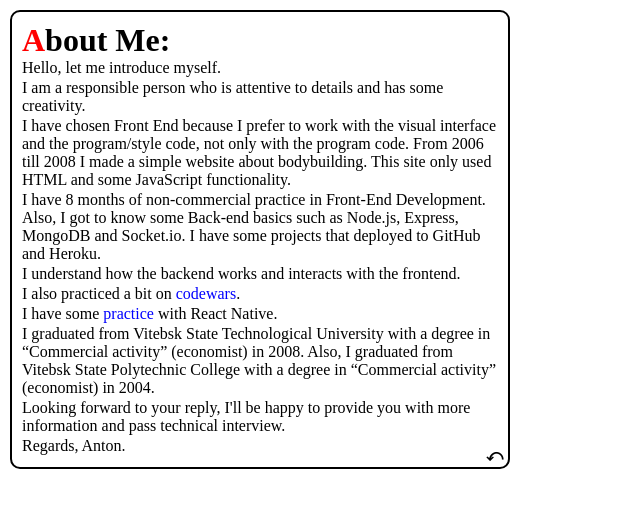
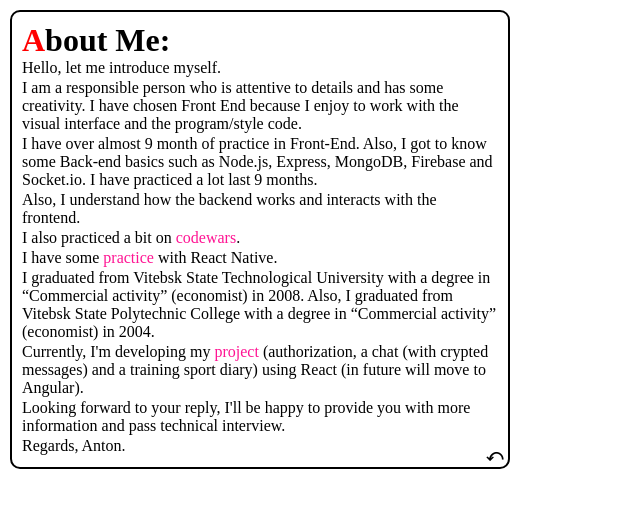
Before and after one commit to DeguzBelarus/CV, a React (Create React App) app: page /about in a window 1280 px wide. Shown: the top 508 px of the page, without its empty margins (0-640 px from the left). Built offline with nearby package versions, Linux system fonts and the light colour scheme.

Commit message:
info updated, some visual improvements were added

```diff
--- a/src/components/Header/Header.jsx
+++ b/src/components/Header/Header.jsx
@@ -28,7 +28,7 @@ const Header = () => {
         >
           <a href="mailto:deguz@mail.ru">
             Напишсать мне ;)
-            <p>&#128386; ➠</p>
+            <p>&#9993;</p>
           </a>
 
           <img
--- a/src/components/Header/Header.scss
+++ b/src/components/Header/Header.scss
@@ -46,7 +46,7 @@ header {
         filter: saturate(125%);
         box-sizing: border-box;
         transition-property: transform, box-shadow;
-        transition-duration: 0.85s;
+        transition-duration: 1.8s;
         transition-timing-function: ease-out;
         cursor: pointer;
         z-index: 1;
--- a/src/components/Main/Main.jsx
+++ b/src/components/Main/Main.jsx
@@ -1,12 +1,33 @@
+import { useEffect, useState } from "react";
 import { Link } from "react-router-dom";
 import "./Main.scss";
 
 const Main = () => {
+  const [value, setValue] = useState(0);
+
+  useEffect(() => {
+    let loadingValue = 0;
+
+    const interval = setInterval(() => {
+      loadingValue++;
+      setValue(loadingValue);
+      if (loadingValue === 100) clearInterval(interval);
+    }, 35);
+  }, []);
+
   return (
     <main>
       <div className="skills">
         <div className="skills-hard">
           <h4>Hard skills:</h4>
+
+          {value < 100 ? (
+            <p>
+              Loading...
+              <span className="loading-value">{value}</span>%
+            </p>
+          ) : (
+            <div className="skills-wrapper">
               <p>JavaScript (ES6)</p>
               <p>CSS3, SCSS</p>
               <p>HTML5</p>
@@ -18,9 +39,19 @@ const Main = () => {
               <p>Socket.io (basic)</p>
               <p>Git</p>
             </div>
+          )}
+        </div>
 
         <div className="skills-soft">
           <h4>Soft skills:</h4>
+
+          {value < 100 ? (
+            <p>
+              Loading...
+              <span className="loading-value">{value}</span>%
+            </p>
+          ) : (
+            <div className="skills-wrapper">
               <p>Creativity</p>
               <p>Adaptability</p>
               <p>Critical thinking</p>
@@ -28,10 +59,12 @@ const Main = () => {
               <p>Quick learning</p>
               <p>Friendliness</p>
             </div>
+          )}
+        </div>
 
         <div className="languages">
           <h4>Languages:</h4>
-          <p>Eng&shy;lish: A2 (in prog&shy;ress)</p>
+          <p>Eng&shy;lish: A2-B1 (in prog&shy;ress)</p>
           <p>French: A1</p>
           <p>Rus&shy;si&shy;an/Be&shy;la&shy;ru&shy;sian: na&shy;ti&shy;ve</p>
         </div>
--- a/src/components/Main/Main.scss
+++ b/src/components/Main/Main.scss
@@ -8,6 +8,19 @@ main {
   }
 
   .skills {
+    .skills-wrapper {
+      width: 100%;
+      height: 0;
+      display: flex;
+      flex-direction: column;
+      align-items: center;
+      justify-content: flex-start;
+      overflow: hidden;
+      animation-name: decompress;
+      animation-fill-mode: forwards;
+      animation-duration: 1.5s;
+    }
+
     .skills-hard {
       width: 200px;
       display: flex;
@@ -20,6 +33,10 @@ main {
       border-top-color: transparent;
       border-bottom-color: transparent;
       border-radius: 15px;
+
+      .loading-value {
+        color: deeppink;
+      }
     }
 
     .skills-soft {
@@ -34,6 +51,10 @@ main {
       border-top-color: transparent;
       border-bottom-color: transparent;
       border-radius: 15px;
+
+      .loading-value {
+        color: deeppink;
+      }
     }
 
     .languages {
@@ -132,14 +153,14 @@ main {
 
       .skills-hard {
         width: 49%;
-        height: 215px;
+        height: 220px;
         float: left;
         margin-right: 5px;
       }
 
       .skills-soft {
         width: 49%;
-        height: 215px;
+        height: 220px;
       }
 
       .languages {
@@ -178,14 +199,14 @@ main {
 
       .skills-hard {
         width: 49%;
-        height: 215px;
+        height: 220px;
         float: left;
         margin-right: 5px;
       }
 
       .skills-soft {
         width: 49%;
-        height: 215px;
+        height: 220px;
       }
 
       .languages {
@@ -205,12 +226,12 @@ main {
 
       .skills-hard {
         width: 100%;
-        height: 215px;
+        height: 220px;
       }
 
       .skills-soft {
         width: 100%;
-        height: 145px;
+        height: 148px;
       }
 
       .languages {
@@ -257,6 +278,12 @@ main {
   }
 }
 
+@keyframes decompress {
+  100% {
+    height: calc(100% + 5px);
+  }
+}
+
 @media print {
   main {
     flex-direction: row;
--- a/src/pages/AboutMe/AboutMe.jsx
+++ b/src/pages/AboutMe/AboutMe.jsx
@@ -8,22 +8,17 @@ const AboutMe = () => {
       <p className="about-paragraph">Hello, let me introduce myself.</p>
       <p className="about-paragraph">
         I am a responsible person who is attentive to details and has some
-        creativity.
+        creativity. I have chosen Front End because I enjoy to work with the
+        visual interface and the program/style code.
       </p>
       <p className="about-paragraph">
-        I have chosen Front End because I prefer to work with the visual
-        interface and the program/style code, not only with the program code.
-        From 2006 till 2008 I made a simple website about bodybuilding. This
-        site only used HTML and some JavaScript functionality.
+        I have over almost 9 month of practice in Front-End. Also, I got to know
+        some Back-end basics such as Node.js, Express, MongoDB, Firebase and
+        Socket.io. I have practiced a lot last 9 months.
       </p>
       <p className="about-paragraph">
-        I have 8 months of non-commercial practice in Front-End Development.
-        Also, I got to know some Back-end basics such as Node.js, Express,
-        MongoDB and Socket.io. I have some projects that deployed to GitHub and
-        Heroku.
-      </p>
-      <p className="about-paragraph">
-        I understand how the backend works and interacts with the frontend.
+        Also, I understand how the backend works and interacts with the
+        frontend.
       </p>
       <p className="about-paragraph">
         I also practiced a bit on{" "}
@@ -54,6 +49,18 @@ const AboutMe = () => {
         (economist) in 2004.
       </p>
       <p className="about-paragraph">
+        Currently, I'm developing my{" "}
+        <a
+          href="https://mysn-deguz.herokuapp.com/"
+          target="_blank"
+          rel="noopener"
+        >
+          project{" "}
+        </a>{" "}
+        (authorization, a chat (with crypted messages) and a training sport
+        diary) using React (in future will move to Angular).
+      </p>
+      <p className="about-paragraph">
         Looking forward to your reply, I'll be happy to provide you with more
         information and pass technical interview.
       </p>
--- a/src/pages/AboutMe/AboutMe.scss
+++ b/src/pages/AboutMe/AboutMe.scss
@@ -20,7 +20,7 @@
     margin-bottom: 2px;
 
     a {
-      color: blue;
+      color: deeppink;
     }
   }
 
--- a/src/pages/Hobbies/Hobbies.scss
+++ b/src/pages/Hobbies/Hobbies.scss
@@ -20,7 +20,7 @@
     margin-bottom: 2px;
 
     a {
-      color: blue;
+      color: deeppink;
     }
   }
 
```
Lines whose indentation alone changed are shown as unchanged.
